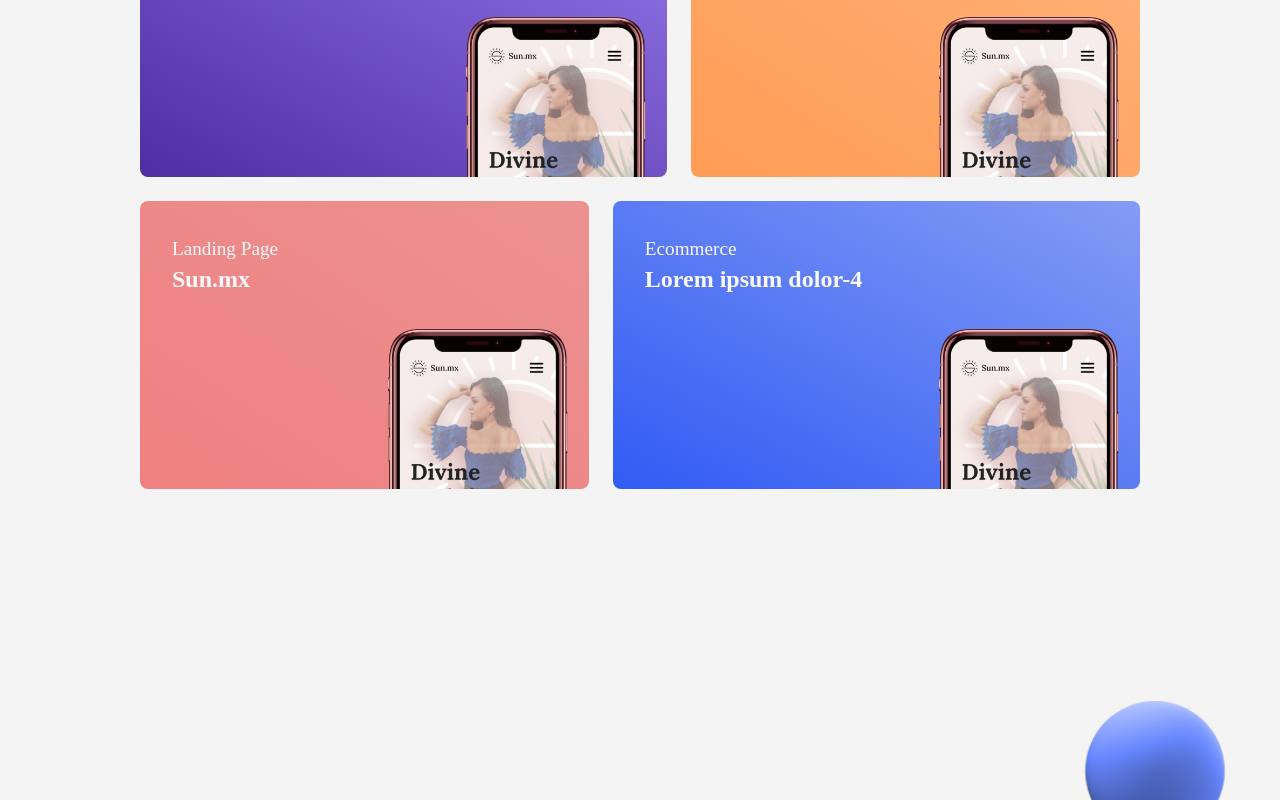
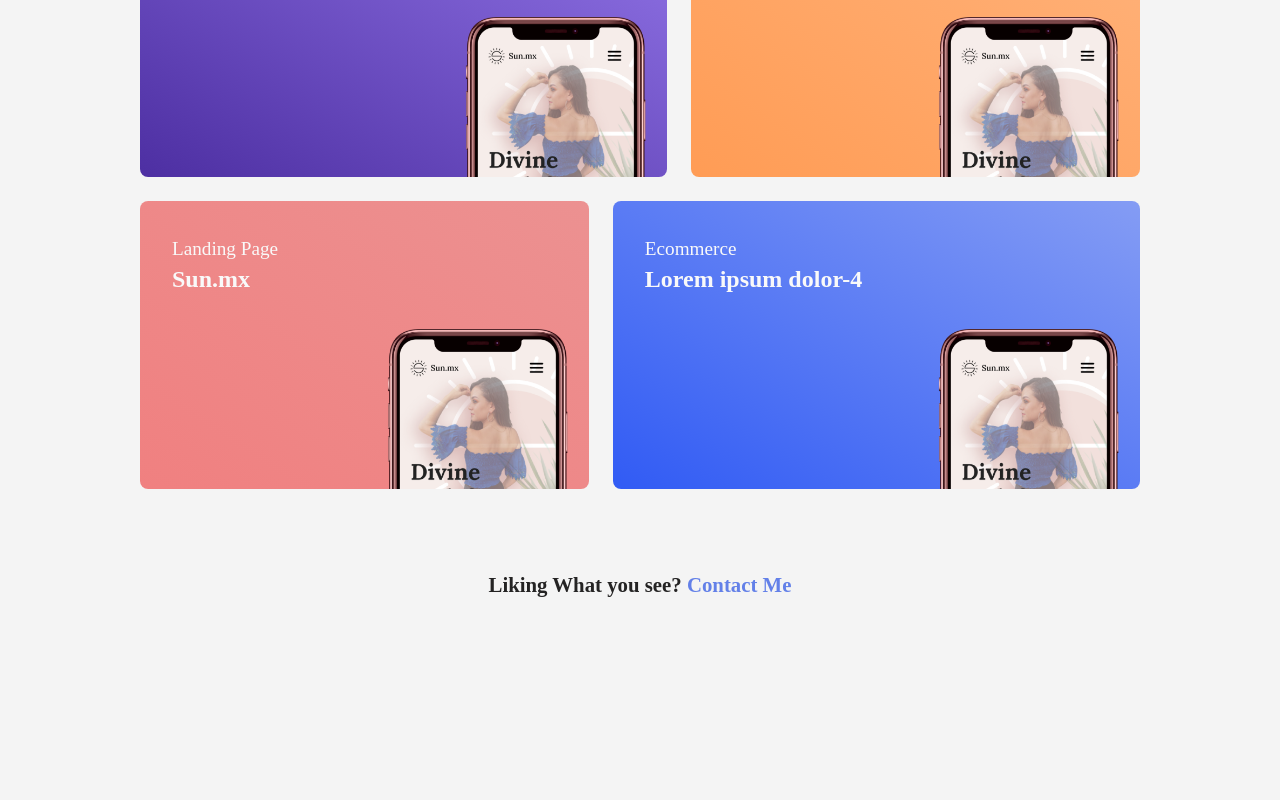
Before and after one commit to PedroEdu6786/client-portfolio, a Next.js app: page / in a window 1280 px wide. Shown: the part 1327-2127 px from the top of the page. Built offline with nearby package versions, Linux system fonts and the light colour scheme; a web font is replaced by a local one.

Commit message:
feat: hero footer added

```diff
--- /dev/null
+++ b/src/components/molecules/ProjectsFooter.jsx
@@ -0,0 +1,17 @@
+import { Box, Link, Text } from '@chakra-ui/layout'
+import TextVariant from '../atoms/TextVariant'
+
+const ProjectsFooter = () => {
+  return (
+    <Box align="center" mt="5rem">
+      <Text fontWeight="bold" fontSize="1.3rem">
+        Liking What you see?{' '}
+        <TextVariant>
+          <Link href="mailto:cruzeduardo029@gmail.com">Contact Me</Link>
+        </TextVariant>
+      </Text>
+    </Box>
+  )
+}
+
+export default ProjectsFooter
--- a/src/components/organisms/Projects.jsx
+++ b/src/components/organisms/Projects.jsx
@@ -9,6 +9,7 @@ import MarginTemplate from '../templates/MarginTemplate'
 import { projects } from '../../constants/projects'
 import SectionTemplate from '../templates/SectionTemplate'
 import { MotionHStack, MotionWrapItem } from '../../motion/motionComponents'
+import ProjectsFooter from '../molecules/ProjectsFooter'
 
 const Projects = () => {
   /* --------------- CONTEXTUAL ROUTING TOOLS ---------------*/
@@ -49,6 +50,9 @@ const Projects = () => {
         <AnimatePresence>
           {projectId && <ProjectDisplay id={projectId} />}
         </AnimatePresence>
+
+        {/*  --------------- PROJECTS FOOTER --------------- */}
+        <ProjectsFooter />
       </SectionTemplate>
     </AnimateSharedLayout>
   )
```
